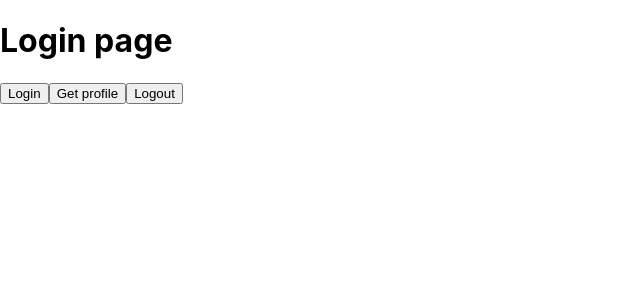
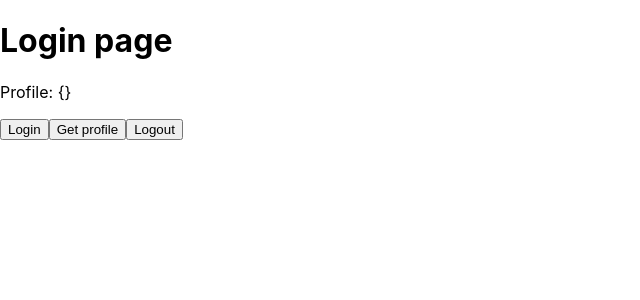
Before and after one commit to lvh082000/nextjs-typescript, a Next.js app: page /login in a window 1280 px wide. Shown: the top 300 px of the page, without its empty margins (0-640 px from the left). Built offline with nearby package versions, Linux system fonts and the light colour scheme.

Commit message:
use hookto handle data

```diff
--- a/api-client/auth-api.ts
+++ b/api-client/auth-api.ts
@@ -1,5 +1,5 @@
 import { LoginPayload } from '@/models'
-import axiosClient from './axios-client'
+import { axiosClient } from '@/api'
 
 export const authApi = {
   login(payload: LoginPayload) {
--- /dev/null
+++ b/hooks/index.ts
@@ -0,0 +1 @@
+export * from './use-auth'
--- /dev/null
+++ b/hooks/use-auth.ts
@@ -0,0 +1,43 @@
+import useSWR from 'swr'
+import { PublicConfiguration } from 'swr/dist/types'
+import { authApi } from '@/api'
+
+export function useAuth(options?: Partial<PublicConfiguration>) {
+  // profile
+
+  const {
+    data: profile,
+    error,
+    mutate,
+  } = useSWR('/profile', {
+    dedupingInterval: 60000,
+    revalidateOnFocus: false,
+    ...options,
+  })
+
+  async function login() {
+    await authApi.login({
+      username: 'test',
+      password: '123123',
+    })
+
+    // reset profile
+    await mutate()
+  }
+
+  async function logout() {
+    await authApi.logout()
+    // remove data
+    await mutate({}, false)
+  }
+
+  async function getProfile() {}
+
+  return {
+    profile,
+    error,
+    login,
+    logout,
+    getProfile,
+  }
+}
--- a/pages/login.tsx
+++ b/pages/login.tsx
@@ -1,27 +1,33 @@
-import { authApi } from '@/api'
 import * as React from 'react'
+import { useAuth } from '@/hooks'
 
 export default function LoginPage() {
+  const { profile, login, logout, getProfile } = useAuth({
+    // is the new page, do not call
+    revalidateOnMount: false,
+  })
+
   async function handleLoginClick() {
     try {
-      await authApi.login({
-        username: 'test',
-        password: '123123',
-      })
+      await login()
+      console.log('redirect to dashboard')
     } catch (error) {
       console.log('failed to login', error)
     }
   }
+
   async function handleGetProfileClick() {
     try {
-      await authApi.getProfile()
+      await getProfile()
     } catch (error) {
       console.log('failed to get profile', error)
     }
   }
+
   async function handleLogoutClick() {
     try {
-      await authApi.logout()
+      await logout()
+      console.log('redirect to login page')
     } catch (error) {
       console.log('failed to logout', error)
     }
@@ -30,6 +36,9 @@ export default function LoginPage() {
   return (
     <div>
       <h1>Login page</h1>
+
+      <p>Profile: {JSON.stringify(profile || {}, null, 4)}</p>
+
       <button onClick={handleLoginClick}>Login</button>
       <button onClick={handleGetProfileClick}>Get profile</button>
       <button onClick={handleLogoutClick}>Logout</button>
```
